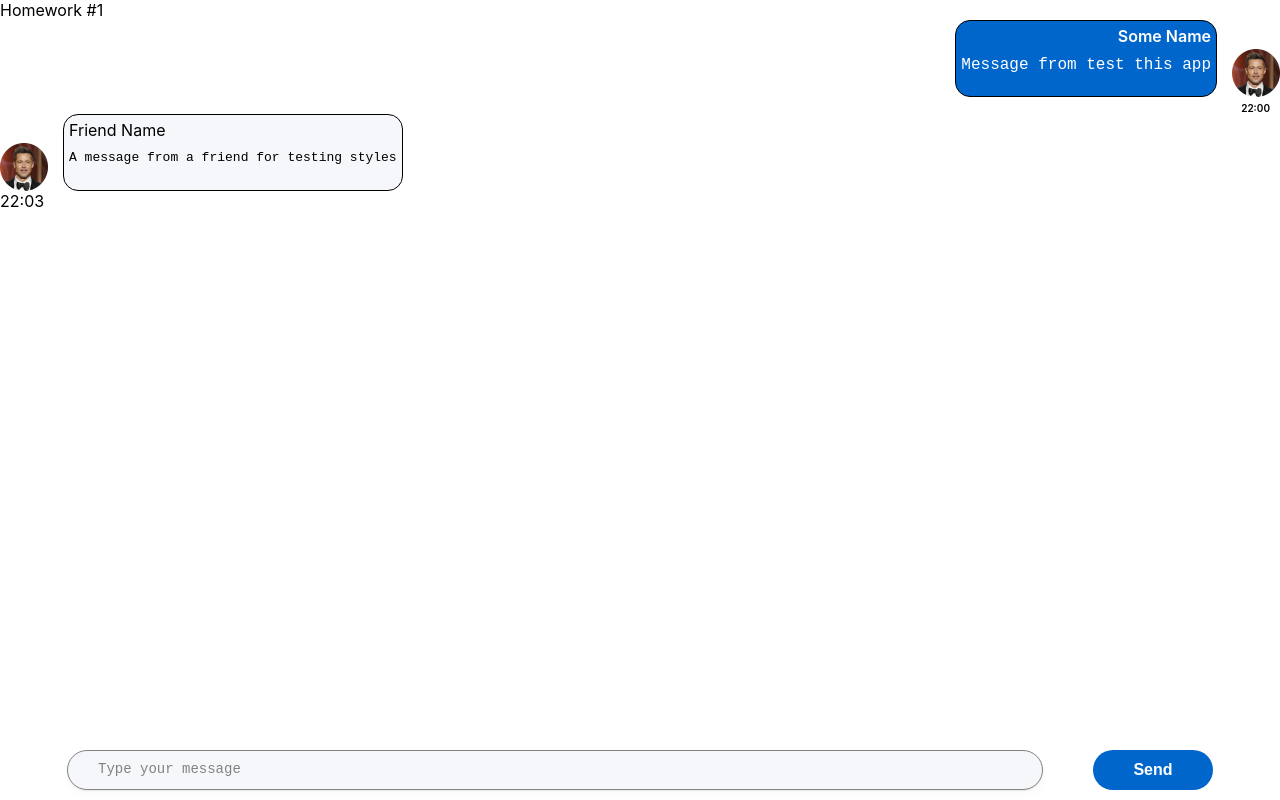
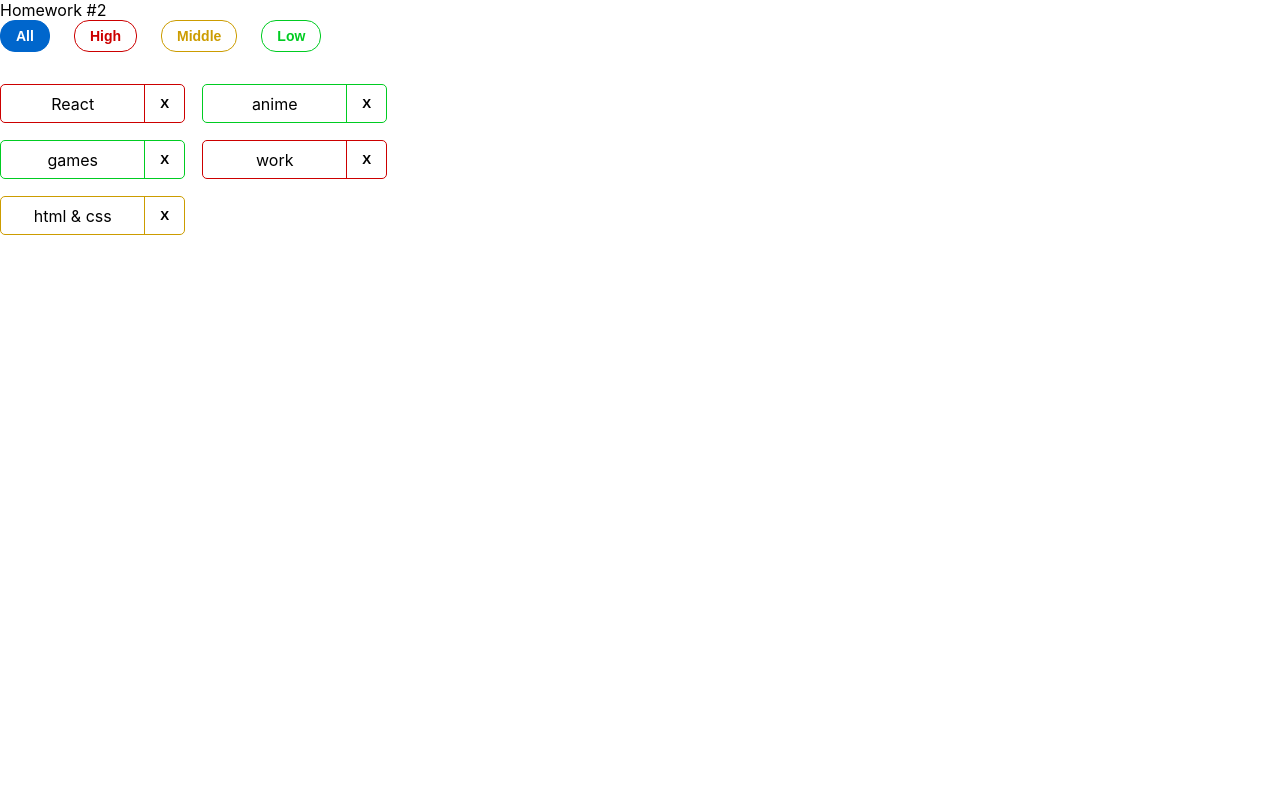
Before and after one commit to Ilja-Prihach/social_home, a React (Create React App) app: page / in a window 1280 px wide. Built offline with nearby package versions, Linux system fonts and the light colour scheme.

Commit message:
sprint 2 week 2

```diff
--- a/src/s1-main/App.tsx
+++ b/src/s1-main/App.tsx
@@ -1,13 +1,14 @@
 import React from 'react'
 import s from './App.module.css'
 import HW1 from '../s2-homeworks/hw01/HW1'
+import HW2 from "../s2-homeworks/hw02/HW2";
 
 function App() {
     return (
         <div className={s.App}>
-            <HW1/>
+            {/*<HW1/>*/}
             {/*раскомментировать по ходу выполнения*/}
-            {/*<HW2/>*/}
+            <HW2/>
             {/*<HW3/>*/}
             {/*<HW4/>*/}
 
--- a/src/s2-homeworks/hw02/HW2.tsx
+++ b/src/s2-homeworks/hw02/HW2.tsx
@@ -17,16 +17,16 @@
 * */
 
 // types
-export type AffairPriorityType = any // need to fix any
+export type AffairPriorityType = 'high' | 'low' | 'middle' // need to fix any
 export type AffairType = {
-    _id: any // need to fix any
-    name: any // need to fix any
+    _id: number // need to fix any
+    name: string // need to fix any
     priority: AffairPriorityType
 }
 export type FilterType = 'all' | AffairPriorityType
 
 // constants
-const defaultAffairs: any = [ // need to fix any
+const defaultAffairs: AffairType[] = [ // need to fix any
     {_id: 1, name: 'React', priority: 'high'}, // студенты могут изменить содержимое name и количество элементов в массиве, ...priority не менять!
     {_id: 2, name: 'anime', priority: 'low'},
     {_id: 3, name: 'games', priority: 'low'},
@@ -35,27 +35,33 @@
 ]
 
 // pure helper functions
-export const filterAffairs = (affairs: any, filter: any): any => { // need to fix any
+export const filterAffairs = (affairs: AffairType[], filter: FilterType): AffairType[] => { // need to fix any
     //если пришел фильтр "all"...может нам вообще не фильтровать, а вернуть все?
     //а вот если пришло другое значение...
+    if (filter === 'all') {
+        return affairs
+    } else {
+        return affairs.filter((el) =>el.priority === filter)
+    }
 
-    return affairs // need to fix
+     // need to fix
 }
-export const deleteAffair = (affairs: any, _id: any): any => { // need to fix any
+export const deleteAffair = (affairs: AffairType[], _id: AffairType['_id']): AffairType[] => { // need to fix any
     // need to fix
     // отбрасывай при помощи метода filter лишних affairs
-    return affairs
+    return affairs.filter((el) => el._id !== _id)
 }
 
 function HW2() {
-    const [affairs, setAffairs] = useState<any>(defaultAffairs) // need to fix any
+    const [affairs, setAffairs] = useState<AffairType[]>(defaultAffairs) // need to fix any
     const [filter, setFilter] = useState<FilterType>('all')
 
     const filteredAffairs = filterAffairs(affairs, filter)
-    const deleteAffairCallback = (_id: any) => { // need to fix any
+    const deleteAffairCallback = (_id: AffairType['_id']) => { // need to fix any
         // need to fix
         // это просто функция стрелочник-она засетает, то что сделает deleteAffair
         // setAffairs(вызываю функцию(передаю аргументы))
+        setAffairs(deleteAffair(affairs, _id))
     }
 
     return (
--- a/src/s2-homeworks/hw02/affairs/Affairs.tsx
+++ b/src/s2-homeworks/hw02/affairs/Affairs.tsx
@@ -4,9 +4,9 @@
 import s from './Affairs.module.css'
 
 type AffairsPropsType = {
-    data: any // need to fix any
-    setFilter: any  //(filter: FilterType) => void -запоминай, как типизируется useState
-    deleteAffairCallback: any  //не забывай, что функция сюда приехала не пустой
+    data: AffairType[] // need to fix any
+    setFilter: (filter: FilterType) => void
+    deleteAffairCallback: (_id: AffairType['_id']) => void  //не забывай, что функция сюда приехала не пустой
     filter: FilterType
 }
 
@@ -14,15 +14,19 @@
     const setAll = () => {
         // need to fix
         //пропс.setFilter('all')
+        props.setFilter('all')
     }
     const setHigh = () => {
         // need to fix
+        props.setFilter('high')
     }
     const setMiddle = () => {
         // need to fix
+        props.setFilter('middle')
     }
     const setLow = () => {
         // need to fix
+        props.setFilter('low')
     }
 
     const cnAll = s.button + ' ' + s.all + (props.filter === 'all' ? ' ' + s.active : '')
--- a/src/s2-homeworks/hw02/affairs/affair/Affair.tsx
+++ b/src/s2-homeworks/hw02/affairs/affair/Affair.tsx
@@ -6,7 +6,7 @@
 type AffairPropsType = {
     // key не нужно типизировать
     affair: AffairType
-    deleteAffairCallback: any // need to fix any
+    deleteAffairCallback: (_id: AffairType['_id']) => void // need to fix any
 }
 
 function Affair(props: AffairPropsType) {
@@ -19,6 +19,7 @@
         // далее из Affairs всплывет в HW2->
         // в HW2 находим deleteAffairCallback- это и есть наш клиент ->
         // deleteAffairCallback вызовет setAffairs(...) и   deleteAffair(...)
+        props.deleteAffairCallback(props.affair._id);
     }
 
     const nameClass = s.name + ' ' + s2[props.affair.priority]
@@ -33,12 +34,13 @@
             <div id={'hw2-name-' + props.affair._id} className={nameClass}>
                 {/*создаёт студент*/}
                 {/* ПРОПС.ВЫВОДИМ ИМЯ*/}
-                {/**/}
+                {props.affair.name}
+
             </div>
             <div id={'hw2-priority-' + props.affair._id} hidden>
                 {/*создаёт студент*/}
 
-                {/**/}
+                {props.affair.priority}
             </div>
 
             <button
@@ -46,6 +48,7 @@
                 className={buttonClass}
                 // need to fix
                 //ОНКЛИК={ФУНКЦИЯ}
+                onClick={deleteCallback}
             >
                 {/*текст кнопки могут изменить студенты*/}
                 X
```
